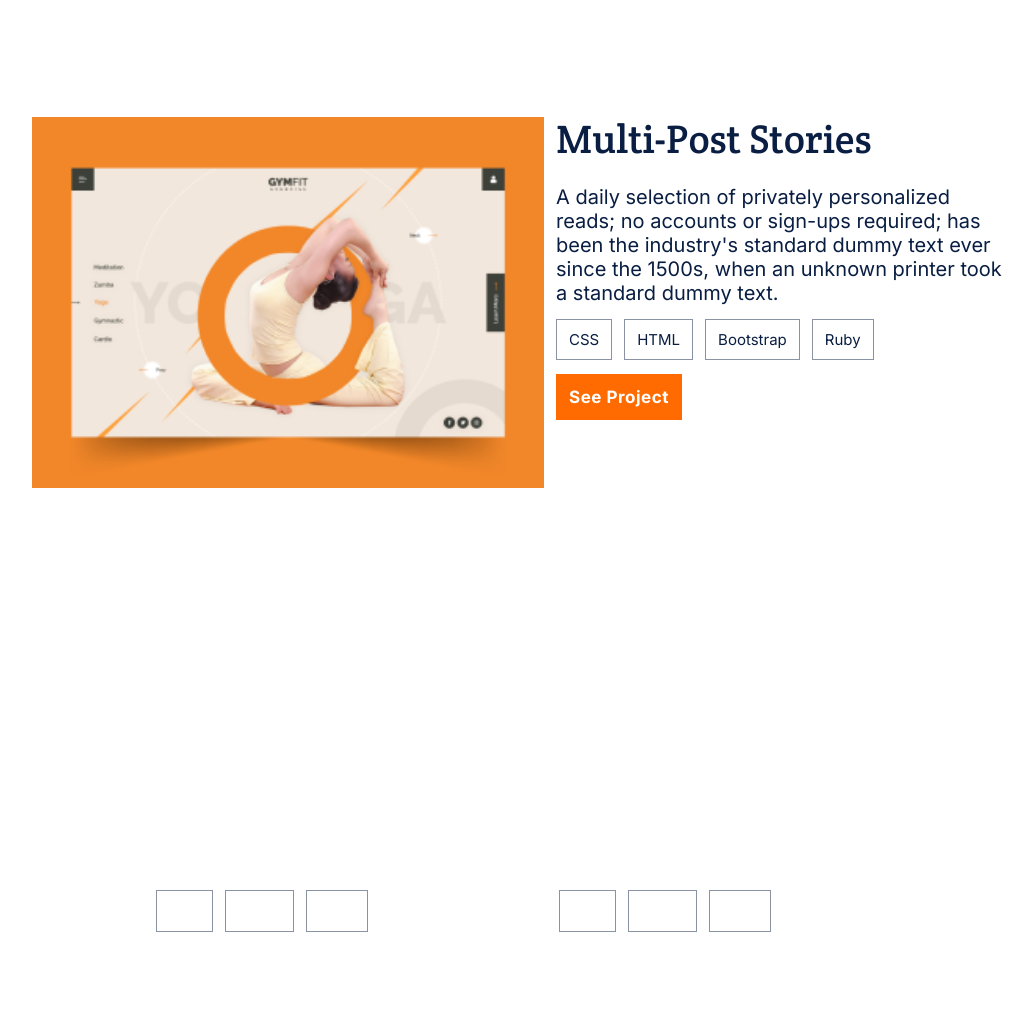
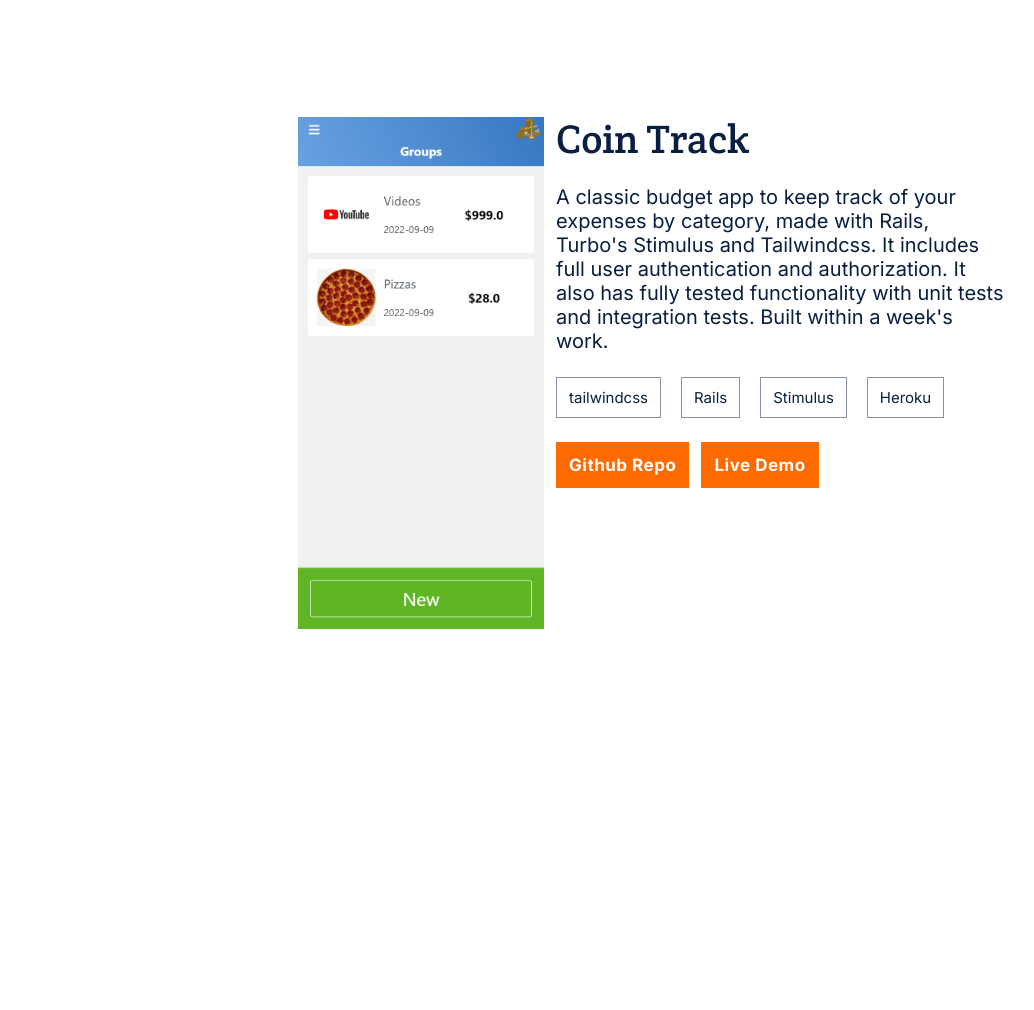
Before and after one commit to Danie12345/portfolio-mobile, a website: page index.html in a window 1280 px wide. Shown: the part 1020-2030 px from the top of the page, without its empty margins (116-1150 px from the left). Drawn offline with Linux system fonts and the light colour scheme.

Commit message:
Add coin track
Fix styles
Add image
Add links
Add description and title
Add stack
Fix buttons styles among other small details

```diff
--- a/index.css
+++ b/index.css
@@ -235,6 +235,10 @@ li {
   margin: 0% 12px 0% 12px;
 }
 
+.multi-post-image > img {
+  max-height: 512px;
+}
+
 .multi-post-stories-column {
   width: auto;
 }
@@ -319,6 +323,9 @@ h2.recent-works-outer {
   min-width: 327px;
   width: 87.2vw;
   margin: 12px 0%;
+  flex-wrap: wrap;
+  min-height: auto !important;
+  gap: 8px;
 }
 
 .language-btn {
@@ -338,7 +345,7 @@ h2.recent-works-outer {
   font-style: normal;
   letter-spacing: 0.03em;
   font-family: 'Inter', sans-serif;
-  width: fit-content;
+  width: auto;
   margin: 12px 0%;
   padding: 10px 12px;
   background-color: #ff6b00;
@@ -353,6 +360,7 @@ h2.recent-works-outer {
   color: #ff6b00;
   background-color: bisque;
   box-shadow: 0 6px 16px rgb(213, 213, 213);
+  box-sizing: border-box;
 }
 
 .see-project:active {
@@ -377,10 +385,11 @@ li.grid-item > a.see-project-outer {
 
 li.grid-item-generic > a.see-project-outer-generic {
   width: 100%;
-  max-width: 327px;
+  max-width: inherit;
   height: 48px;
   background-color: #ff6b00;
   position: relative;
+  bottom: 0px;
   margin: 0%;
   margin-top: auto;
   padding: 0%;
@@ -547,8 +556,9 @@ h3.h3-about-me-main {
 
 .get-resume {
   float: left;
-  max-width: 137px;
-  min-width: 137px;
+  max-width: fit-content;
+  box-sizing: border-box;
+  /* min-width: 137px; */
 }
 
 * > .get-resume {
@@ -943,6 +953,21 @@ div.form-child {
   color: hsl(0, 82%, 47%);
 }
 
+.main-project-links {
+  display: flex;
+  flex-wrap: wrap;
+  justify-content: space-around;
+  gap: 12px;
+}
+
+.main-project-links > * {
+  width: auto;
+}
+
+.open-project {
+  width: 100%;
+}
+
 /* Media queries for desktop */
 
 @media screen and (min-width: 1025px) {
@@ -1152,8 +1177,8 @@ div.form-child {
   }
 
   .multi-post-image-outer {
-    max-height: 448px;
-    height: auto;
+    /* max-height: 448px; */
+    height: fit-content !important;
     max-width: 75%;
   }
 
@@ -1177,9 +1202,8 @@ div.form-child {
 
   .multi-post-image > img {
     background-size: contain;
-    height: 100%;
-    width: 100%;
-    max-width: 648px;
+    /* width: 100%; */
+    max-height: 512px;
     vertical-align: middle;
     float: right;
     padding-right: 12px;
@@ -1258,7 +1282,7 @@ div.form-child {
 
   .see-project-outer-generic {
     opacity: 0;
-    min-width: 369px;
+    /* min-width: 369px; */
   }
 
   .grid-item-generic:hover .see-project-outer-generic {
@@ -1304,7 +1328,6 @@ div.form-child {
 
   .see-project-outer:hover {
     display: block;
-    width: 100%;
   }
 
   /* About Me */
--- a/index.html
+++ b/index.html
@@ -68,33 +68,40 @@
                     <hr class="mobile-hide recent-works-line">
                 </li>
                 <li class="grid-item multi-post-stories-outer grid-item-top-pc multi-post-image-outer">
-                    <a href="" class="multi-post-image"><img src="Icons/img-placeholder1.png" alt="Example image for placeholder"></a>
+                    <a href="" class="multi-post-image"><img src="Icons/coin-track-1.png" alt="Coin Track homepage"></a>
                     <div class="multi-post-stories multi-post-stories-column">
-                        <h3 class="multi-post-title h3-second">Multi-Post Stories</h3>
+                        <h3 class="multi-post-title h3-second">Coin Track</h3>
                         <p class="multi-post-text">
-                            A daily selection of privately personalized reads; no accounts or sign-ups required;
-                            has been the industry's standard dummy text ever since the 1500s, when an unknown
-                            printer took a standard dummy text.
+                            A classic budget app to keep track of your expenses by category, made with Rails, Turbo's Stimulus and Tailwindcss.
+                            It includes full user authentication and authorization.
+                            It also has fully tested functionality with unit tests and integration tests. Built within a week's work.
                         </p>
                         <ul class="language-btns-container contain-on-pc">
-                            <li>
-                                <a href="" class="language-btn">CSS</a>
+                            <li class="language-btn">
+                                <a href="https://tailwindcss.com/" target="_blank">tailwindcss</a>
                             </li>
-                            <li>
-                                <a href="" class="language-btn">HTML</a>
+                            <li class="language-btn">
+                                <a href="https://rubyonrails.org/" target="_blank">Rails</a>
                             </li>
-                            <li>
-                                <a href="" class="language-btn">Bootstrap</a>
+                            <li class="language-btn">
+                                <a href="https://stimulus.hotwired.dev/" target="_blank">Stimulus</a>
                             </li>
-                            <li>
-                                <a href="" class="language-btn">Ruby</a>
+                            <li class="language-btn">
+                                <a href="https://dashboard.heroku.com/" target="_blank">Heroku</a>
                             </li>
                         </ul>
-                        <a href="" class="see-project-outer contain-on-pc">
-                            <div class="see-project">
-                                See Project
-                            </div>
-                        </a>
+                        <div class="main-project-links">
+                            <a href="https://github.com/Danie12345/budget-app" target="_blank" class="see-project-outer contain-on-pc">
+                                <div class="see-project">
+                                    Github Repo
+                                </div>
+                            </a>
+                            <a href="https://capstone-coin-track.herokuapp.com/" target="_blank" class="see-project-outer contain-on-pc">
+                                <div class="see-project">
+                                    Live Demo
+                                </div>
+                            </a>
+                        </div>
                     </div>
                 </li>
             </ul>
```
Also changed, not shown: Icons/coin-track-1.png (added).
